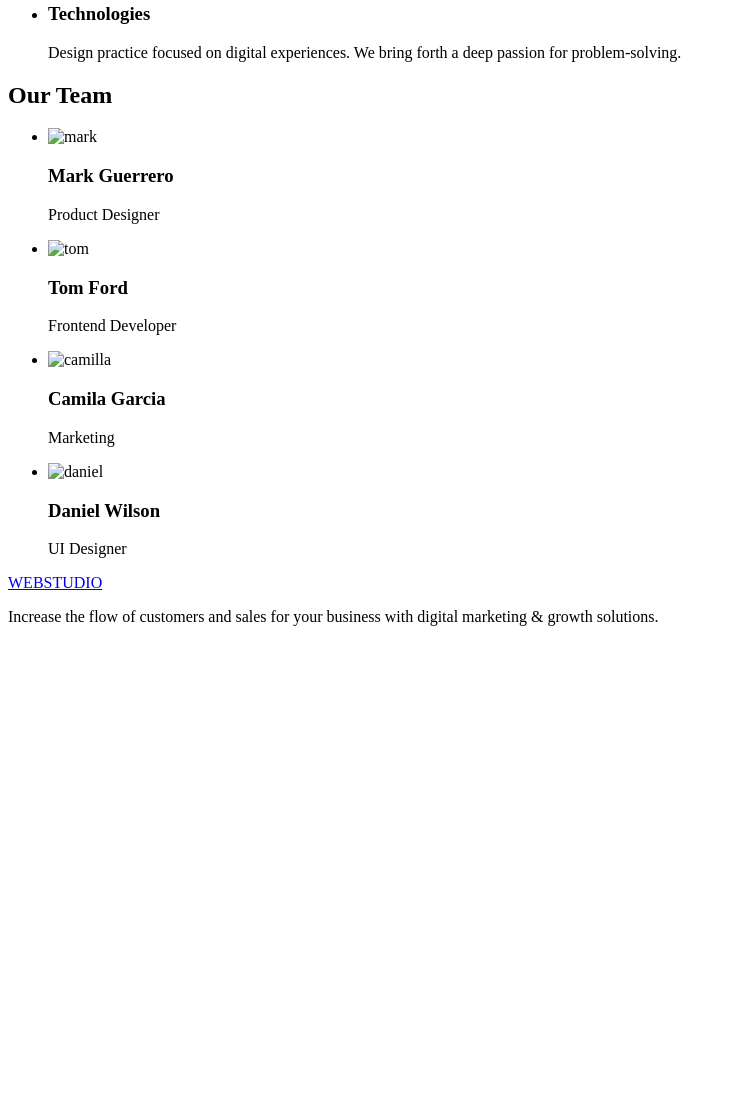
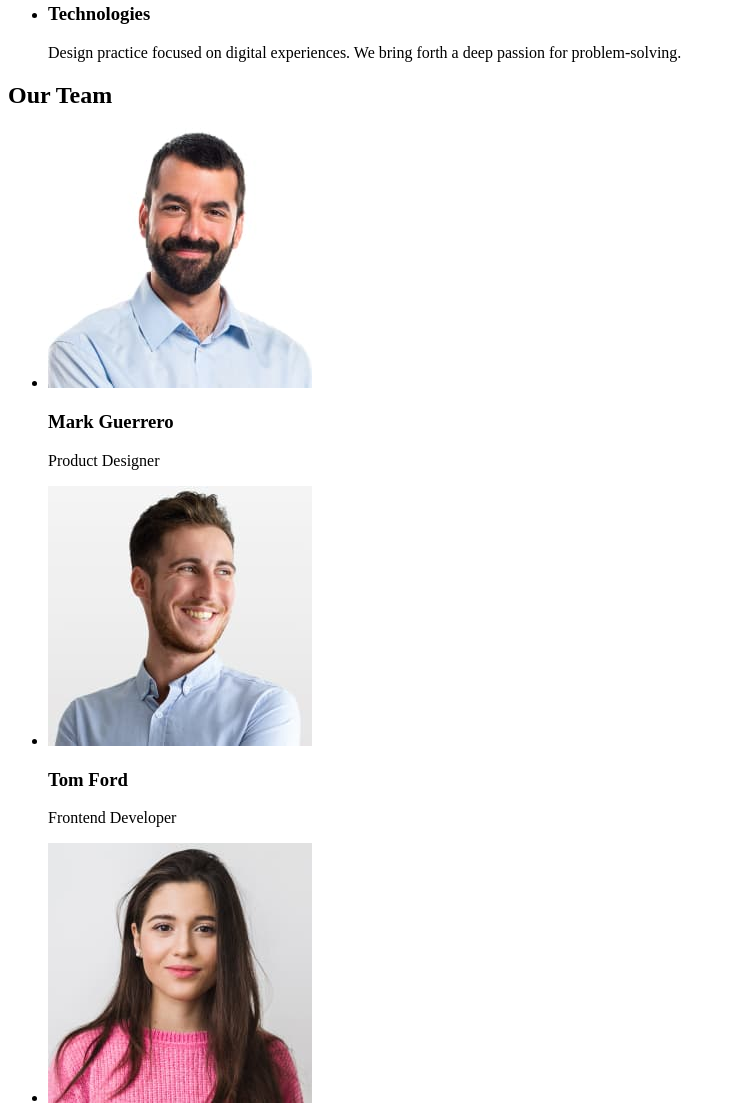
Before and after one commit to Alincha-Halchuk/fs116b9, a plain HTML site: page index.html in a window 1280 px wide. Shown: the part 532-1638 px from the top of the page, without its empty margins (0-736 px from the left). Before the commit the page ends 1174 px from the top, so only its background shows below. Drawn offline with Linux system fonts and the light colour scheme.

Commit message:
update index.html

```diff
--- a/index.html
+++ b/index.html
@@ -60,24 +60,22 @@
             <h2>Our Team</h2>
             <ul>
                 <li>
-                    <img src="./img/mark (1).jpg"
-                    width="264" height="260"
-                    alt="mark">
+                    <img src="./img/mark.jpg"width="264" height="260" alt="mark">
                     <h3>Mark Guerrero</h3>
                     <p>Product Designer</p>
                 </li>
                 <li>
-                    <img src="./img/tom (1).jpg" width="264" height="260" alt="tom">
+                    <img src="./img/tom.jpg" width="264" height="260" alt="tom">
                     <h3>Tom Ford</h3>
                     <p>Frontend Developer</p>
                 </li>
                 <li>
-                    <img src="./img/camila (1).jpg" width="264" height="260" alt="camilla">
+                    <img src="./img/camila.jpg" width="264" height="260" alt="camilla">
                     <h3>Camila Garcia</h3>
                     <p>Marketing</p>
                 </li>
                 <li>
-                    <img src="./img/daniel (1).jpg" width="264" height="260" alt="daniel">
+                    <img src="./img/daniel.jpg" width="264" height="260" alt="daniel">
                     <h3>Daniel Wilson</h3>
                     <p>UI Designer</p>
                 </li>
```
